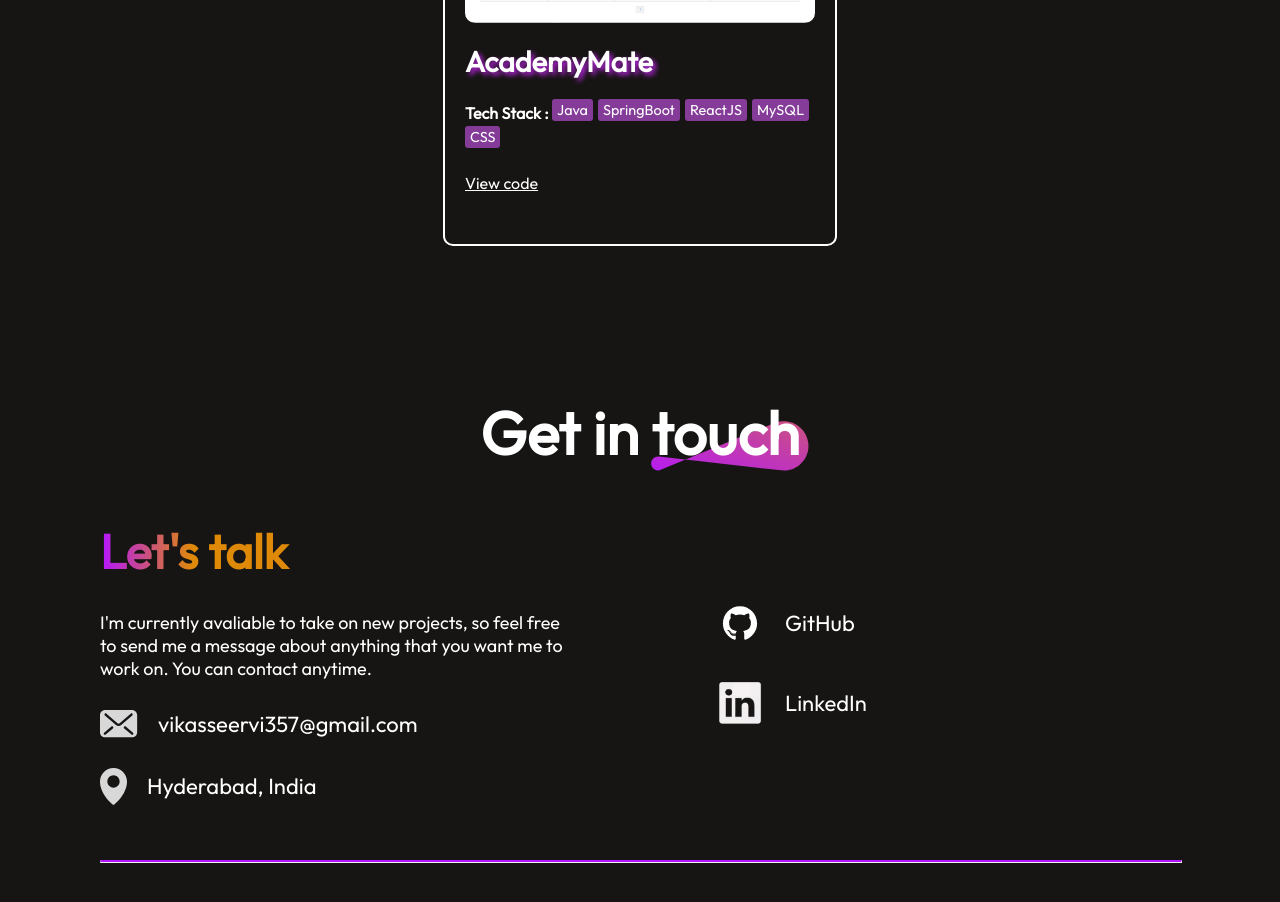
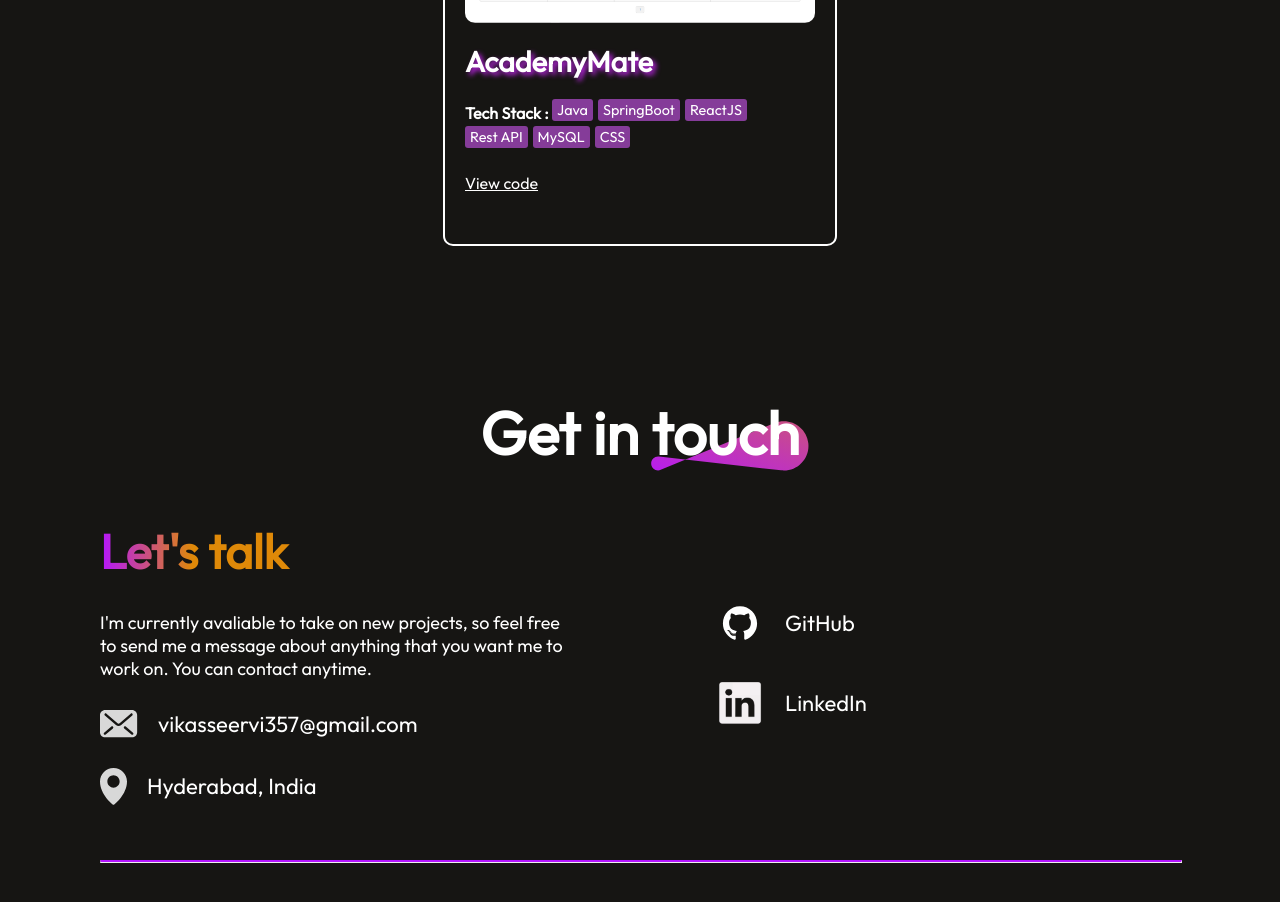
Before and after one commit to vikasseervi/Portfolio, a React (Vite) app: page / in a window 1280 px wide. Shown: the part 4080-4982 px from the top of the page. Built offline with nearby package versions, Linux system fonts and the light colour scheme.

Commit message:
fixing resume

```diff
--- a/src/Components/Hero/Hero.jsx
+++ b/src/Components/Hero/Hero.jsx
@@ -27,7 +27,7 @@ export default function Hero() {
                 </div>
             </div>
             <div className >
-                <div className='text-slide-up hero-resume' onClick={() => window.open('https://drive.google.com/file/d/1V3XSV-2OuCQccv1jA4E5eus_reBnUauX/view?usp=drive_link', '_blank')}> My Resume</div>
+                <div className='text-slide-up hero-resume' onClick={() => window.open('https://drive.google.com/file/d/16oFI_zSgBCQycXf16UBgf53s0QcdhC7a/view?usp=drive_link', '_blank')}> My Resume</div>
                 {/* <div className='text-slide-up hero-resume' onClick={handleDownload}> My Resume</div> */}
             </div>
         </div>
--- a/src/Components/Projects/Projects.jsx
+++ b/src/Components/Projects/Projects.jsx
@@ -12,7 +12,7 @@ import { useState } from 'react'
 export default function Projects() {
 
     const exManageSkills = ['Java', 'SpringBoot', 'MySQL', 'JPA', 'HTML', 'CSS', 'Thymeleaf'];
-    const academyMateSkills = ['Java', 'SpringBoot', 'ReactJS', 'MySQL', 'CSS'];
+    const academyMateSkills = ['Java', 'SpringBoot', 'ReactJS', 'Rest API', 'MySQL', 'CSS'];
     const portfolioSkills = ['ReactJS', 'HTML', 'CSS'];
 
     const [isHovered, setIsHovered] = useState('');
```
